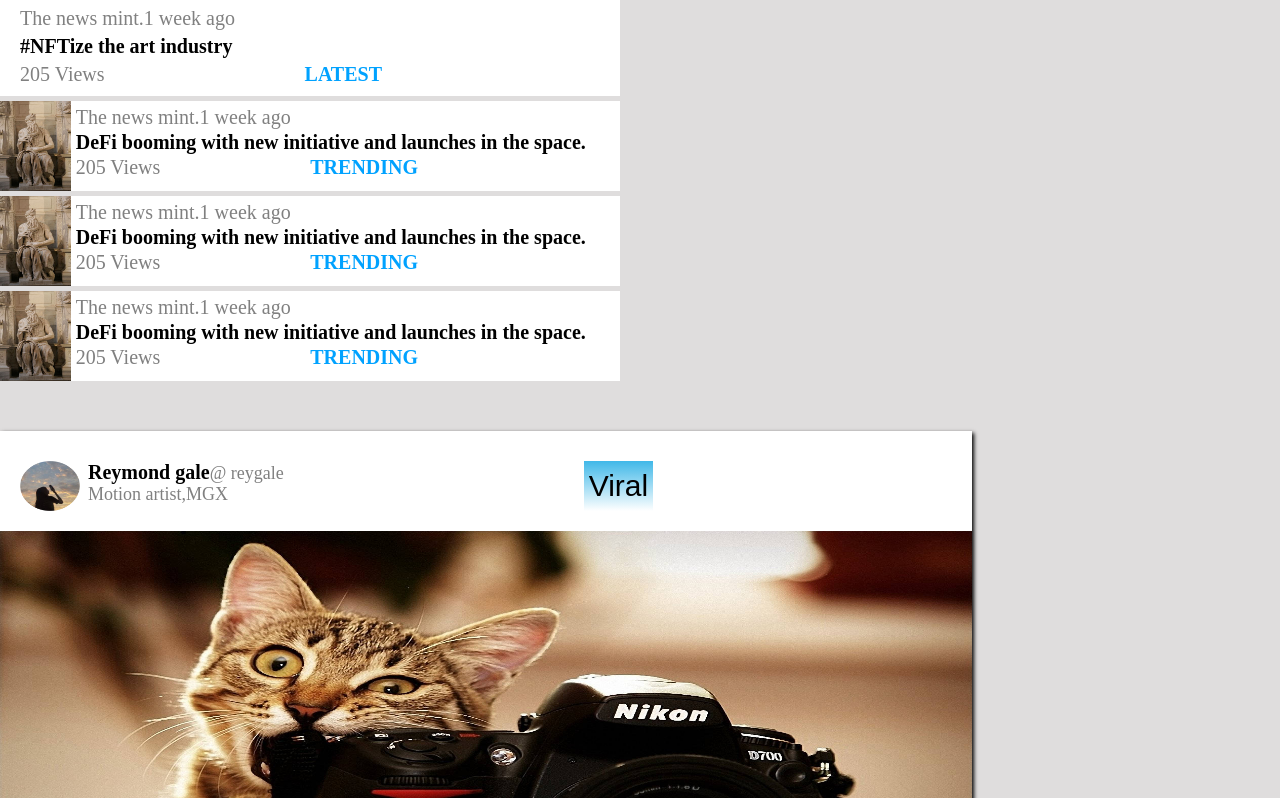
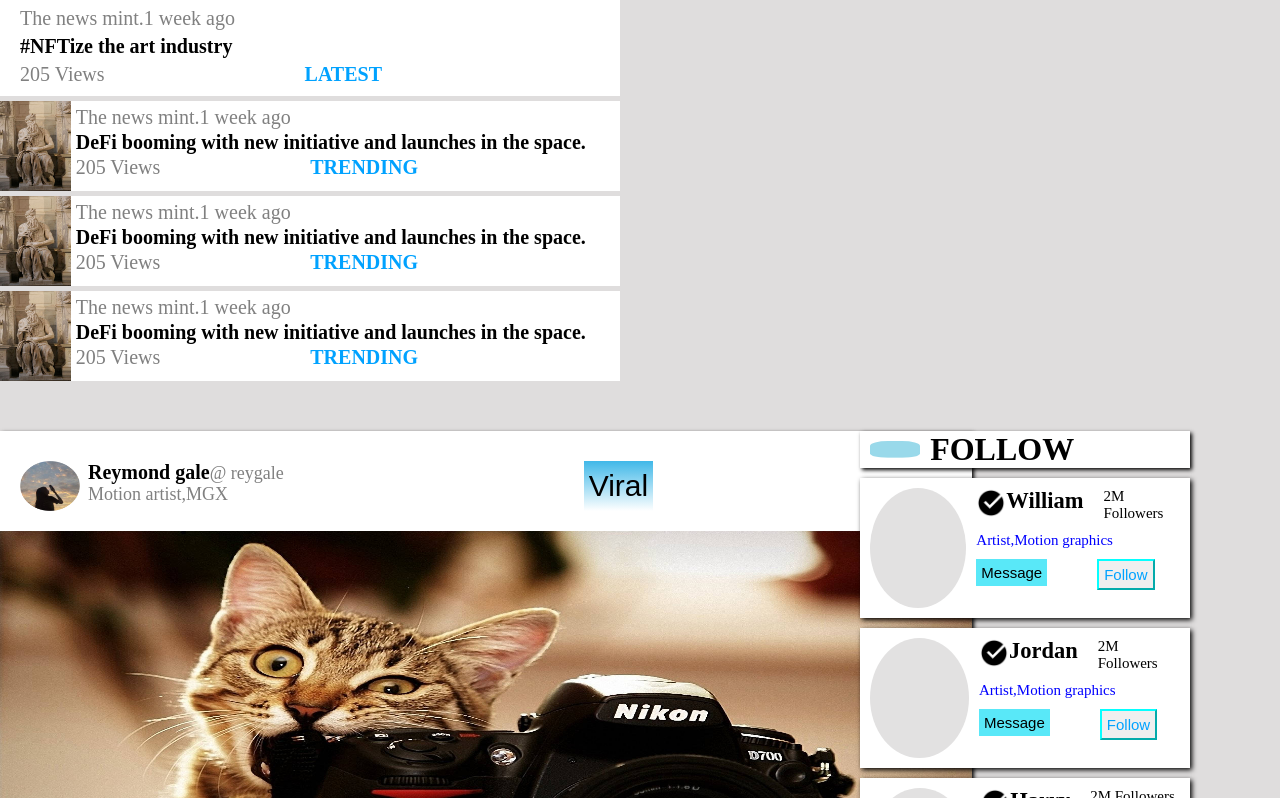
Before and after one commit to Dhanvarshinikarthi/socialnetwork, a React (Vite) app: page / in a window 1280 px wide. Shown: the part 727-1525 px from the top of the page. Built offline with nearby package versions, Linux system fonts and the light colour scheme; the HTML template or start-up script is replaced by a standard one.

Commit message:
demo file

```diff
--- a/src/components/followlist/follow.css
+++ b/src/components/followlist/follow.css
@@ -66,7 +66,7 @@
 .heading {
   display: flex;
   flex-direction: row;
-  width: 98%;
+  /* width: 98%; */
   background-color: white;
   box-shadow: 2px 2px 4px black;
 }
@@ -85,7 +85,7 @@
 .followprofile_main > p {
   font-size: 15px;
 }
-@media (max-width: 1608px) {
+/* @media (max-width: 1608px) {
   .follow_main {
     width: 1030px;
   }
@@ -110,7 +110,7 @@
   .follow_main {
     gap: 60px;
   }
-}
+} */
 @media (max-width: 1433px) {
   .follow_main {
     width: 92%;
```
